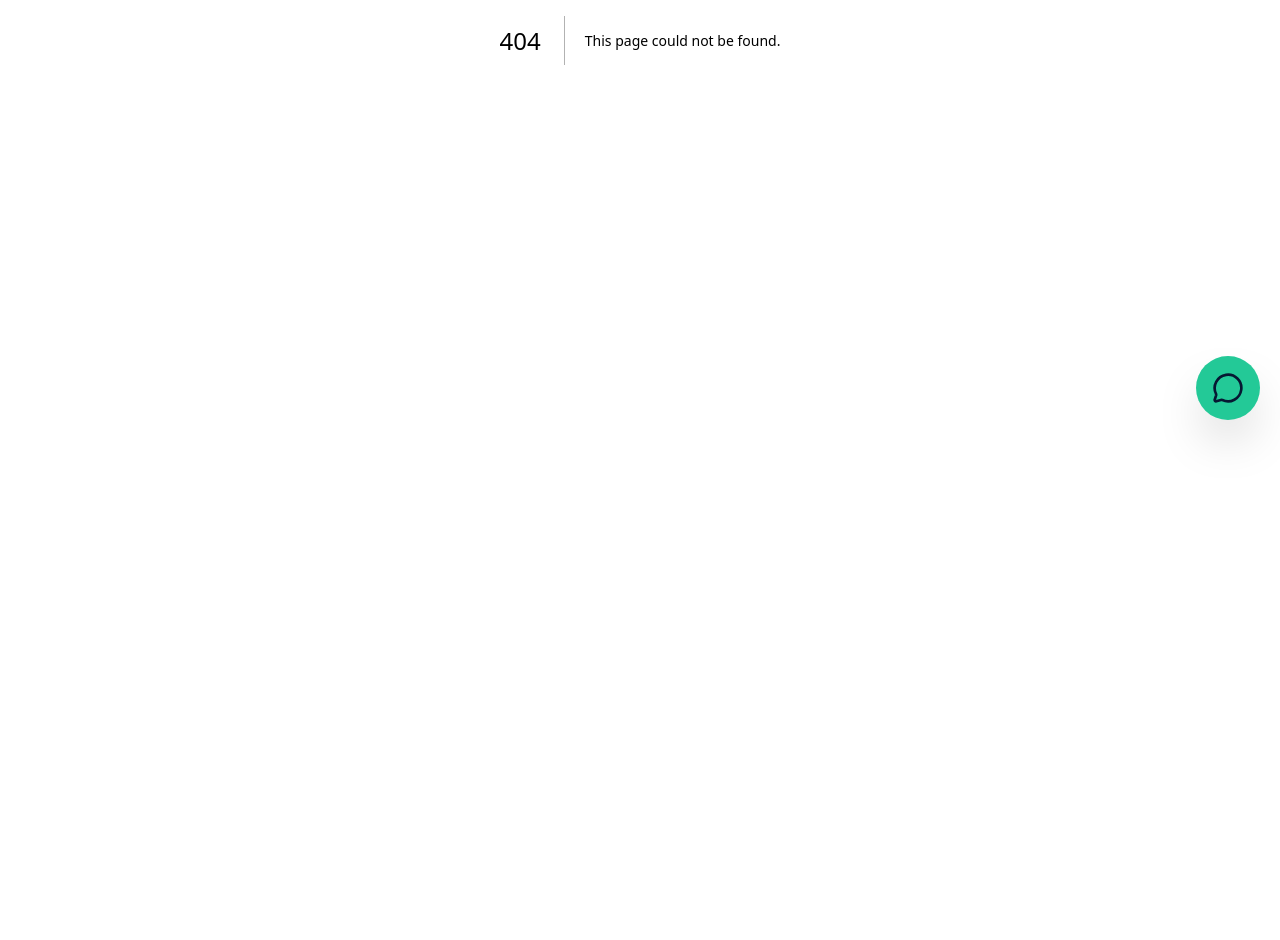
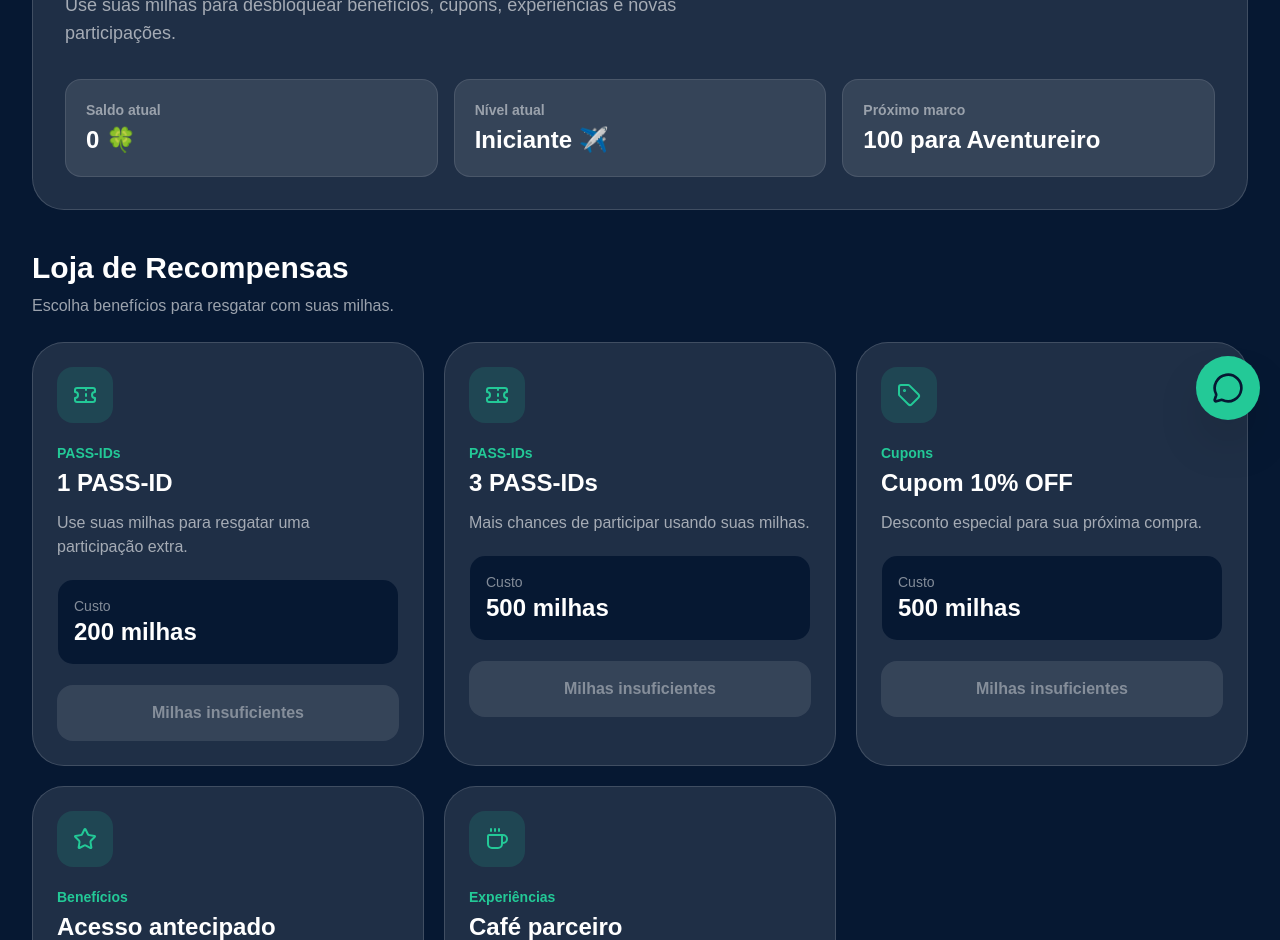
Before and after one commit to Passaportedasorte/passaporte-da-sorte, a Next.js app: page /minhas-milhas in a window 1280 px wide. Before the commit this address had no page. Shown: the part 360-1300 px from the top of the page. Before the commit the page ends 800 px from the top, so only its background shows below. Built offline with nearby package versions, Linux system fonts and the light colour scheme.

Commit message:
Cria aba Milhas

```diff
--- /dev/null
+++ b/app/minhas-milhas/page.tsx
@@ -0,0 +1,190 @@
+"use client";
+
+import { useEffect, useState } from "react";
+import { Gift, Ticket, Tag, Star, Coffee } from "lucide-react";
+import { supabase } from "@/lib/supabase";
+import SiteHeader from "@/components/SiteHeader";
+import SiteFooter from "@/components/SiteFooter";
+
+const recompensas = [
+  {
+    titulo: "1 PASS-ID",
+    descricao: "Use suas milhas para resgatar uma participação extra.",
+    milhas: 200,
+    categoria: "PASS-IDs",
+    icon: <Ticket />,
+  },
+  {
+    titulo: "3 PASS-IDs",
+    descricao: "Mais chances de participar usando suas milhas.",
+    milhas: 500,
+    categoria: "PASS-IDs",
+    icon: <Ticket />,
+  },
+  {
+    titulo: "Cupom 10% OFF",
+    descricao: "Desconto especial para sua próxima compra.",
+    milhas: 500,
+    categoria: "Cupons",
+    icon: <Tag />,
+  },
+  {
+    titulo: "Acesso antecipado",
+    descricao: "Receba acesso antecipado a campanhas especiais.",
+    milhas: 800,
+    categoria: "Benefícios",
+    icon: <Star />,
+  },
+  {
+    titulo: "Café parceiro",
+    descricao: "Benefício especial em estabelecimentos parceiros.",
+    milhas: 300,
+    categoria: "Experiências",
+    icon: <Coffee />,
+  },
+];
+
+export default function MinhasMilhasPage() {
+  const [user, setUser] = useState<any>(null);
+  const [saldoMilhas, setSaldoMilhas] = useState(0);
+
+  useEffect(() => {
+    async function carregar() {
+      const { data } = await supabase.auth.getUser();
+      setUser(data.user);
+
+      if (!data.user) return;
+
+      const { data: milhas } = await supabase
+        .from("user_miles")
+        .select("total_milhas")
+        .eq("user_id", data.user.id)
+        .single();
+
+      setSaldoMilhas(milhas?.total_milhas ?? 0);
+    }
+
+    carregar();
+  }, []);
+
+  const nivel =
+    saldoMilhas >= 2500
+      ? "Diamante"
+      : saldoMilhas >= 1000
+      ? "Elite"
+      : saldoMilhas >= 500
+      ? "Viajante"
+      : saldoMilhas >= 100
+      ? "Aventureiro"
+      : "Iniciante";
+
+  return (
+    <main className="min-h-screen bg-[#061832] text-white px-5 md:px-8 py-10">
+      <SiteHeader />
+
+      <div className="max-w-7xl mx-auto mt-10">
+        <a href="/painel" className="text-white/60 hover:text-white">
+          ← Voltar ao painel
+        </a>
+
+        <section className="rounded-[2rem] bg-white/10 border border-white/15 p-6 md:p-8 mt-8">
+          <p className="text-[#23C997] font-black">🍀 CLUBE DE BENEFÍCIOS</p>
+
+          <h1 className="text-4xl md:text-5xl font-black mt-2">
+            Central de Recompensas
+          </h1>
+
+          <p className="text-white/60 mt-3 max-w-2xl text-lg">
+            Use suas milhas para desbloquear benefícios, cupons, experiências e
+            novas participações.
+          </p>
+
+          <div className="grid md:grid-cols-3 gap-4 mt-8">
+            <InfoCard label="Saldo atual" value={`${saldoMilhas} 🍀`} />
+            <InfoCard label="Nível atual" value={`${nivel} ✈️`} />
+            <InfoCard
+              label="Próximo marco"
+              value={
+                saldoMilhas >= 2500
+                  ? "Nível máximo"
+                  : saldoMilhas >= 1000
+                  ? `${2500 - saldoMilhas} para Diamante`
+                  : saldoMilhas >= 500
+                  ? `${1000 - saldoMilhas} para Elite`
+                  : saldoMilhas >= 100
+                  ? `${500 - saldoMilhas} para Viajante`
+                  : `${100 - saldoMilhas} para Aventureiro`
+              }
+            />
+          </div>
+        </section>
+
+        <section className="mt-10">
+          <h2 className="text-3xl font-black">Loja de Recompensas</h2>
+
+          <p className="text-white/60 mt-2">
+            Escolha benefícios para resgatar com suas milhas.
+          </p>
+
+          <div className="grid md:grid-cols-3 gap-5 mt-6">
+            {recompensas.map((item) => {
+              const podeResgatar = saldoMilhas >= item.milhas;
+
+              return (
+                <div
+                  key={item.titulo}
+                  className="rounded-[2rem] bg-white/10 border border-white/15 p-6"
+                >
+                  <div className="w-14 h-14 rounded-2xl bg-[#23C997]/15 text-[#23C997] flex items-center justify-center">
+                    {item.icon}
+                  </div>
+
+                  <p className="text-[#23C997] font-black text-sm mt-5">
+                    {item.categoria}
+                  </p>
+
+                  <h3 className="text-2xl font-black mt-1">{item.titulo}</h3>
+
+                  <p className="text-white/60 mt-3">{item.descricao}</p>
+
+                  <div className="mt-5 rounded-2xl bg-[#061832] border border-white/10 p-4">
+                    <p className="text-white/50 text-sm">Custo</p>
+                    <p className="text-2xl font-black">{item.milhas} milhas</p>
+                  </div>
+
+                  <button
+                    onClick={() =>
+                      alert(
+                        podeResgatar
+                          ? "Em breve você poderá resgatar este benefício."
+                          : "Você ainda não possui milhas suficientes."
+                      )
+                    }
+                    className={`mt-5 w-full rounded-2xl px-5 py-4 font-black transition ${
+                      podeResgatar
+                        ? "bg-[#23C997] text-[#061832] hover:scale-[1.02]"
+                        : "bg-white/10 text-white/40 cursor-not-allowed"
+                    }`}
+                  >
+                    {podeResgatar ? "Resgatar" : "Milhas insuficientes"}
+                  </button>
+                </div>
+              );
+            })}
+          </div>
+        </section>
+      </div>
+
+      <SiteFooter />
+    </main>
+  );
+}
+
+function InfoCard({ label, value }: { label: string; value: string }) {
+  return (
+    <div className="rounded-2xl bg-white/10 border border-white/10 p-5">
+      <p className="text-white/50 text-sm font-black">{label}</p>
+      <h3 className="text-2xl font-black mt-1">{value}</h3>
+    </div>
+  );
+}
--- a/app/painel/page.tsx
+++ b/app/painel/page.tsx
@@ -160,8 +160,8 @@ const passaportesPorCampanha = meusPassaportes.reduce((acc: any, item) => {
 
   <div
   onClick={() => {
-    alert("Em breve: histórico completo de milhas.");
-  }}
+  window.location.href = "/minhas-milhas";
+}}
   className="rounded-2xl bg-white/10 border border-white/15 p-4 cursor-pointer hover:scale-105 transition"
 >
   <p className="text-xs font-black text-white/50">
```
